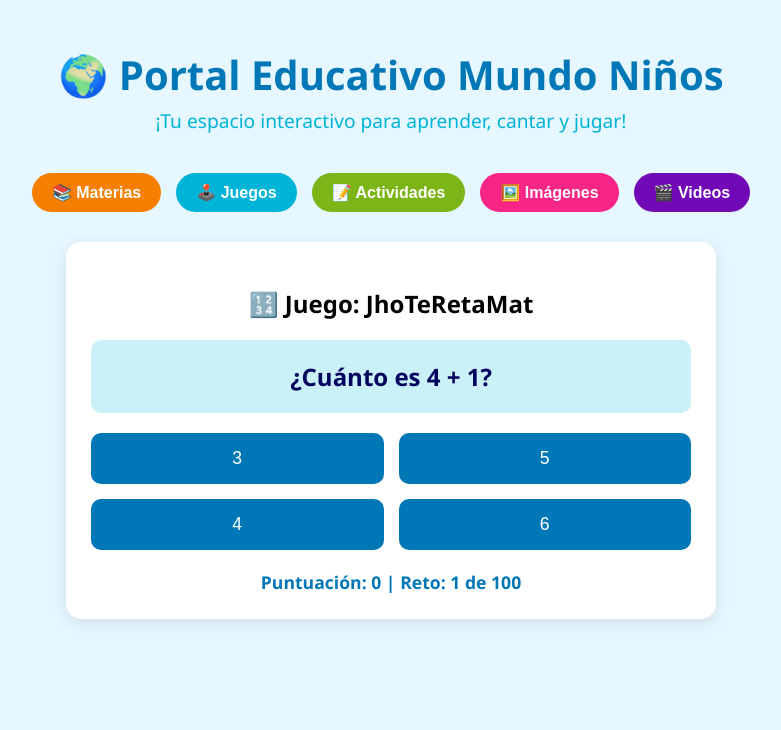
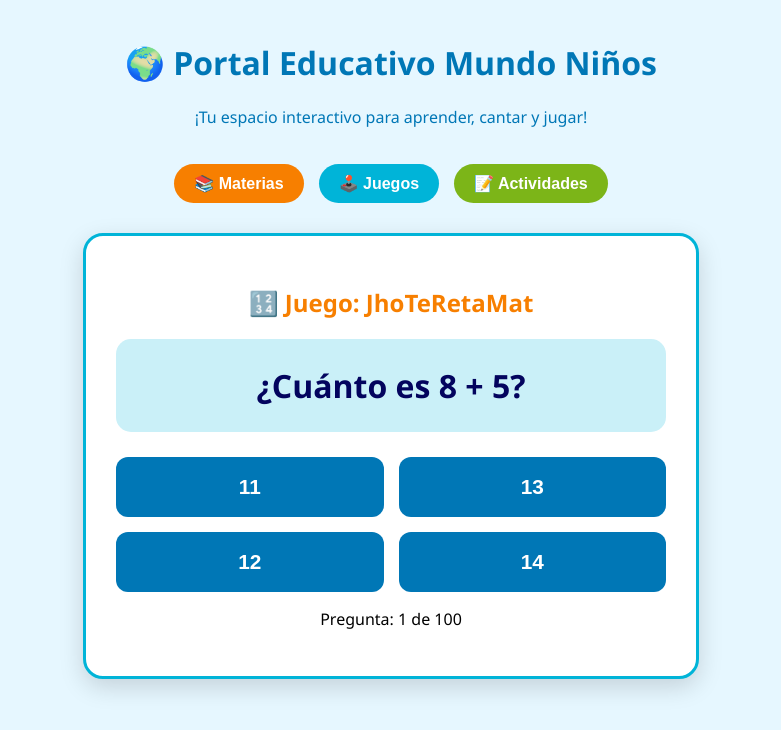
Before and after one commit to quebuenoesta88-rgb/mundo-ninos, a website: page index.html in a window 1280 px wide. Shown: the whole page, without its empty margins (249-1030 px from the left). Drawn offline with Linux system fonts and the light colour scheme.

Commit message:
Update index.html

```diff
--- a/index.html
+++ b/index.html
@@ -6,29 +6,19 @@
     <title>Portal Educativo Mundo Niños</title>
     <style>
         body {
-            font-family: 'Segoe UI', Tahoma, Geneva, Verdana, sans-serif;
+            font-family: 'Segoe UI', Arial, sans-serif;
             background-color: #e6f7ff;
             margin: 0;
-            padding: 0;
+            padding: 20px;
             display: flex;
             flex-direction: column;
             align-items: center;
         }
-        header {
+        .portal-header {
             text-align: center;
-            padding: 20px;
+            color: #0077b6;
+            margin-bottom: 20px;
         }
-        h1 {
-            color: #0077b6;
-            font-size: 2.5rem;
-            margin-bottom: 5px;
-        }
-        .subtitle {
-            color: #00b4d8;
-            font-size: 1.2rem;
-            margin-top: 0;
-        }
-        /* Barra de navegación de botones de colores */
         .nav-buttons {
             display: flex;
             gap: 15px;
@@ -48,135 +38,100 @@
         .btn-materias { background-color: #f77f00; }
         .btn-juegos { background-color: #00b4d8; }
         .btn-actividades { background-color: #7cb518; }
-        .btn-imagenes { background-color: #f72585; }
-        .btn-videos { background-color: #7209b7; }
 
-        /* Contenedor del Juego JhoTeRetaMat */
-        .game-container {
+        .game-card {
             background: white;
+            border-radius: 20px;
+            padding: 30px;
+            box-shadow: 0 8px 24px rgba(0,0,0,0.15);
+            width: 90%;
+            max-width: 550px;
+            text-align: center;
+            border: 3px solid #00b4d8;
+        }
+        .question-display {
+            background-color: #caf0f8;
+            color: #03045e;
+            font-size: 2rem;
+            font-weight: bold;
+            padding: 25px;
             border-radius: 15px;
-            padding: 25px;
-            box-shadow: 0 4px 15px rgba(0,0,0,0.1);
-            width: 90%;
-            max-width: 600px;
-            text-align: center;
+            margin-bottom: 25px;
         }
-        .question-box {
-            background-color: #caf0f8;
-            padding: 20px;
-            border-radius: 10px;
-            font-size: 1.5rem;
-            font-weight: bold;
-            color: #03045e;
-            margin-bottom: 20px;
-        }
-        .options-container {
+        .options-grid {
             display: grid;
             grid-template-columns: 1fr 1fr;
             gap: 15px;
         }
-        .option-btn {
+        .option-button {
             background-color: #0077b6;
             color: white;
             border: none;
-            padding: 15px;
-            border-radius: 10px;
-            font-size: 1.1rem;
+            padding: 18px;
+            border-radius: 12px;
+            font-size: 1.3rem;
+            font-weight: bold;
             cursor: pointer;
-            transition: background 0.2s;
         }
-        .option-btn:hover {
-            background-color: #0096c7;
-        }
-        .score-box {
-            margin-top: 20px;
-            font-size: 1.1rem;
-            color: #0077b6;
-            font-weight: bold;
-        }
+        .option-button:hover { background-color: #f77f00; }
     </style>
 </head>
 <body>
 
-    <header>
+    <div class="portal-header">
         <h1>🌍 Portal Educativo Mundo Niños</h1>
-        <p class="subtitle">¡Tu espacio interactivo para aprender, cantar y jugar!</p>
-    </header>
+        <p>¡Tu espacio interactivo para aprender, cantar y jugar!</p>
+    </div>
 
     <div class="nav-buttons">
         <button class="btn btn-materias">📚 Materias</button>
         <button class="btn btn-juegos">🕹️ Juegos</button>
         <button class="btn btn-actividades">📝 Actividades</button>
-        <button class="btn btn-imagenes">🖼️ Imágenes</button>
-        <button class="btn btn-videos">🎬 Videos</button>
     </div>
 
-    <div class="game-container">
-        <h2>🔢 Juego: JhoTeRetaMat</h2>
-        <div class="question-box" id="question">Cargando reto matemático...</div>
+    <div class="game-card">
+        <h2 style="color: #f77f00;">🔢 Juego: JhoTeRetaMat</h2>
+        <div class="question-display" id="questionBox">Cargando reto...</div>
 
-        <div class="options-container">
-            <button class="option-btn" onclick="checkAnswer(0)" id="opt0">-</button>
-            <button class="option-btn" onclick="checkAnswer(1)" id="opt1">-</button>
-            <button class="option-btn" onclick="checkAnswer(2)" id="opt2">-</button>
-            <button class="option-btn" onclick="checkAnswer(3)" id="opt3">-</button>
+        <div class="options-grid">
+            <button class="option-button" onclick="verify(0)" id="btn0">-</button>
+            <button class="option-button" onclick="verify(1)" id="btn1">-</button>
+            <button class="option-button" onclick="verify(2)" id="btn2">-</button>
+            <button class="option-button" onclick="verify(3)" id="btn3">-</button>
         </div>
-
-        <div class="score-box">
-            Puntuación: <span id="score">0</span> | Reto: <span id="current-task">1</span> de 100
-        </div>
+        <p>Pregunta: <span id="progress">1</span> de 100</p>
     </div>
 
     <script>
-        // Lista directa con tus preguntas originales de matemáticas (puedes expandir aquí hasta las 100)
-        const mathQuestions = [
-            { situation: "¿Cuánto es 4 + 1?", choices: ["3", "5", "4", "6"], solution: "5" },
-            { situation: "¿Cuánto es 12 - 4?", choices: ["6", "8", "7", "9"], solution: "8" },
-            { situation: "¿Cuánto es 5 x 3?", choices: ["12", "15", "18", "20"], solution: "15" },
-            { situation: "¿Cuánto es 9 + 3?", choices: ["11", "12", "13", "10"], solution: "12" },
-            { situation: "¿Cuánto es 20 ÷ 4?", choices: ["4", "5", "6", "3"], solution: "5" }
-            // Aquí siguen correlativamente tus preguntas estables hasta la 100
+        const mathModule = [
+            { question: "¿Cuánto es 8 + 5?", options: ["11", "13", "12", "14"], correct: "13" },
+            { question: "¿Cuánto es 15 - 7?", options: ["6", "8", "7", "9"], correct: "8" },
+            { question: "¿Cuánto es 6 x 3?", options: ["16", "18", "15", "20"], correct: "18" }
         ];
 
-        let currentIndex = 0;
-        let score = 0;
+        let index = 0;
 
-        function loadQuestion() {
-            if (currentIndex >= mathQuestions.length) {
-                document.getElementById('question').innerText = "🎉 ¡Felicidades! Completaste los retos de JhoTeRetaMat.";
-                document.querySelector('.options-container').style.display = 'none';
+        function render() {
+            if (index >= mathModule.length) {
+                document.getElementById('questionBox').innerText = "🎉 ¡Completado!";
                 return;
             }
-
-            const currentObj = mathQuestions[currentIndex];
-            document.getElementById('question').innerText = currentObj.situation;
-            document.getElementById('current-task').innerText = currentIndex + 1;
-
-            // Cargar las opciones en los botones correspondientes
+            document.getElementById('questionBox').innerText = mathModule[index].question;
+            document.getElementById('progress').innerText = index + 1;
             for (let i = 0; i < 4; i++) {
-                document.getElementById(`opt${i}`).innerText = currentObj.choices[i];
+                document.getElementById(`btn${i}`).innerText = mathModule[index].options[i];
             }
         }
 
-        function checkAnswer(selectedIndex) {
-            const currentObj = mathQuestions[currentIndex];
-            const selectedAnswer = currentObj.choices[selectedIndex];
-
-            if (selectedAnswer === currentObj.solution) {
-                alert("¡Excelente! Respuesta correcta. 🎉");
-                score += 10;
-                document.getElementById('score').innerText = score;
-            } else {
-                alert(`Oops! La respuesta correcta era ${currentObj.solution}. ¡Sigue intentando! 💪`);
+        function verify(chosen) {
+            if (mathModule[index].options[chosen] === mathModule[index].correct) {
+                alert("¡Correcto! 🎯");
             }
-
-            currentIndex++;
-            loadQuestion();
+            index++;
+            render();
         }
 
-        // Iniciar el juego automáticamente al abrir la página
-        window.onload = loadQuestion;
+        window.onload = render;
     </script>
-
 </body>
 </html>
```
